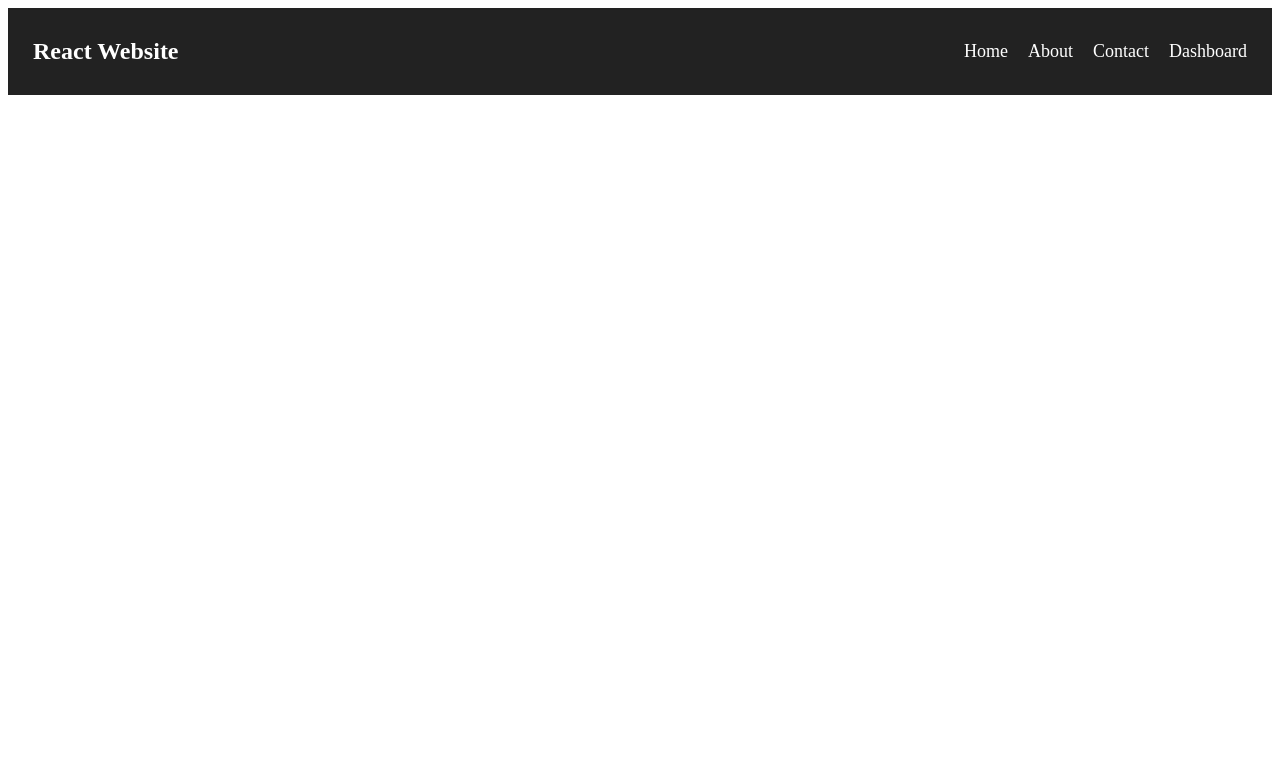
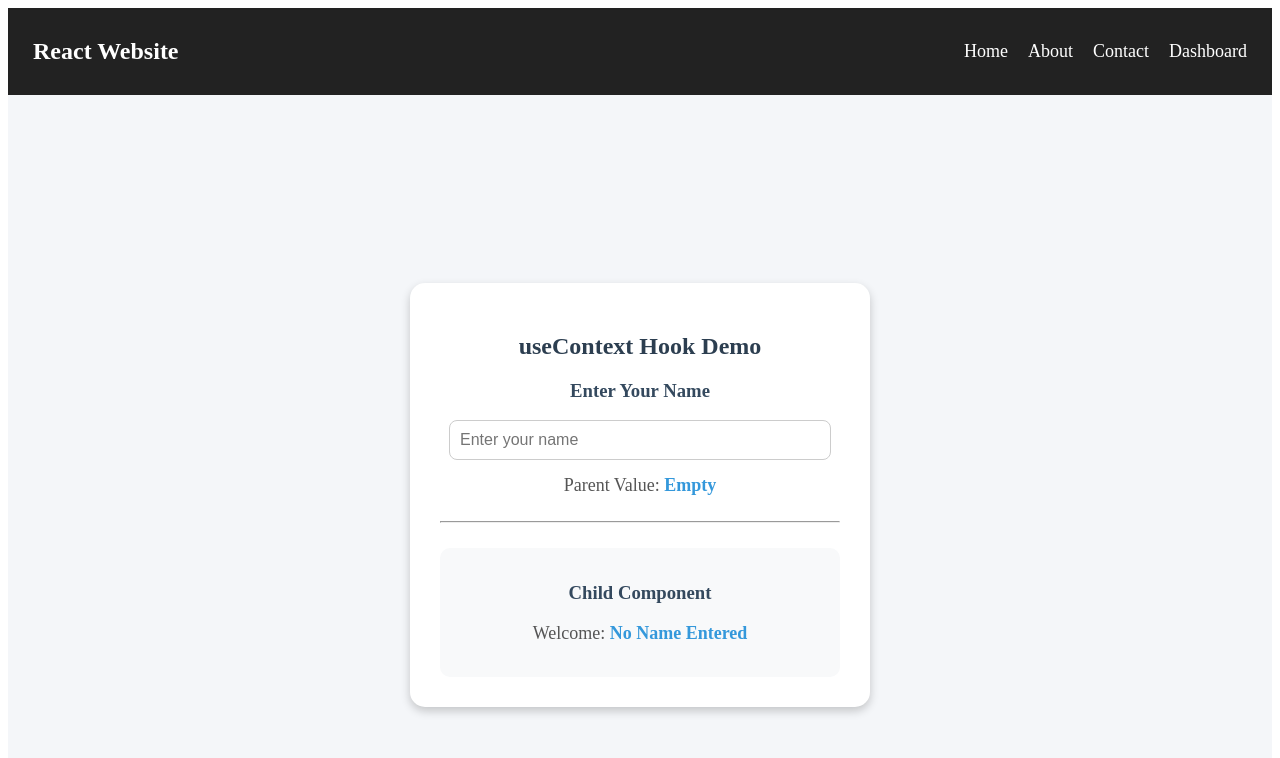
Before and after one commit to chaitalibhongale1003/react_web_learning, a React (Create React App) app in the folder 01basicreact/: page /useContextHook in a window 1280 px wide. Shown: the top 758 px of the page. Built offline with nearby package versions, Linux system fonts and the light colour scheme.

Commit message:
Poc useContext Hook

```diff
--- a/01basicreact/src/App.js
+++ b/01basicreact/src/App.js
@@ -11,6 +11,7 @@ import Settings from "./components/Settings";
 
 import UseStatePOC from "./components/hooks/UseStateHook";
 import UseEffectPOC from "./components/hooks/UseEffectHook";
+import UseContextPOC from "./components/hooks/useContextHook";
 
 function App() {
   return (
@@ -44,6 +45,11 @@ function App() {
           element={<UseEffectPOC />}
         />
 
+        <Route
+          path="/useContextHook"
+          element={<UseContextPOC />}
+        />
+
       </Routes>
 
     </BrowserRouter>
--- a/01basicreact/src/components/Home.js
+++ b/01basicreact/src/components/Home.js
@@ -21,6 +21,10 @@ function Home() {
 
   const goToUseEffectHook = () => {
   navigate("/useEffectHook");
+  };
+
+  const goToUseContextHook = () => {
+  navigate("/useContextHook");
   };
 
   return (
@@ -48,6 +52,10 @@ function Home() {
       <button style={styles.button} onClick={goToUseEffectHook}>
        UseEffect Hook
       </button>
+
+      <button style={styles.button} onClick={goToUseContextHook}>
+       UseContext Hook
+      </button>
     </div>
   );
 }
--- /dev/null
+++ b/01basicreact/src/components/hooks/useContextHook.js
@@ -0,0 +1,136 @@
+import React, { createContext, useContext, useState } from "react";
+
+// Create Context
+const UserContext = createContext();
+
+function ChildComponent() {
+  // Access context data
+  const { userName } = useContext(UserContext);
+
+  return (
+    <div style={styles.childCard}>
+      <h3 style={styles.subHeading}>
+        Child Component
+      </h3>
+
+      <p style={styles.text}>
+        Welcome:
+        <span style={styles.highlight}>
+          {" "}{userName || "No Name Entered"}
+        </span>
+      </p>
+    </div>
+  );
+}
+
+function UseContextPOC() {
+  const [userName, setUserName] = useState("");
+
+  return (
+    <UserContext.Provider value={{ userName }}>
+      <div style={styles.container}>
+        <div style={styles.card}>
+
+          <h2 style={styles.heading}>
+            useContext Hook Demo
+          </h2>
+
+          <div style={styles.section}>
+
+            <h3 style={styles.subHeading}>
+              Enter Your Name
+            </h3>
+
+            <input
+              type="text"
+              placeholder="Enter your name"
+              value={userName}
+              onChange={(e) => setUserName(e.target.value)}
+              style={styles.input}
+            />
+
+            <p style={styles.text}>
+              Parent Value:
+              <span style={styles.highlight}>
+                {" "}{userName || "Empty"}
+              </span>
+            </p>
+
+          </div>
+
+          <hr style={styles.hr} />
+
+          {/* Child reads data without props */}
+          <ChildComponent />
+
+        </div>
+      </div>
+    </UserContext.Provider>
+  );
+}
+
+const styles = {
+  container: {
+    display: "flex",
+    justifyContent: "center",
+    alignItems: "center",
+    minHeight: "100vh",
+    backgroundColor: "#f4f6f9",
+  },
+
+  card: {
+    backgroundColor: "#ffffff",
+    padding: "30px",
+    borderRadius: "15px",
+    width: "400px",
+    boxShadow: "0 4px 10px rgba(0,0,0,0.2)",
+    textAlign: "center",
+  },
+
+  childCard: {
+    marginTop: "20px",
+    padding: "15px",
+    borderRadius: "10px",
+    backgroundColor: "#f8f9fa",
+  },
+
+  heading: {
+    color: "#2c3e50",
+    marginBottom: "20px",
+  },
+
+  subHeading: {
+    color: "#34495e",
+  },
+
+  section: {
+    marginTop: "20px",
+  },
+
+  input: {
+    width: "90%",
+    padding: "10px",
+    borderRadius: "8px",
+    border: "1px solid #ccc",
+    outline: "none",
+    fontSize: "16px",
+  },
+
+  text: {
+    marginTop: "15px",
+    fontSize: "18px",
+    color: "#555",
+  },
+
+  highlight: {
+    color: "#3498db",
+    fontWeight: "bold",
+  },
+
+  hr: {
+    marginTop: "25px",
+    marginBottom: "25px",
+  }
+};
+
+export default UseContextPOC;
```
